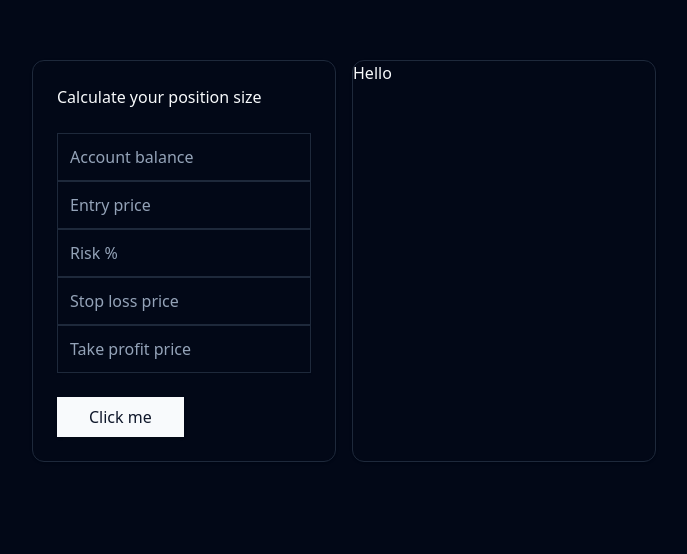
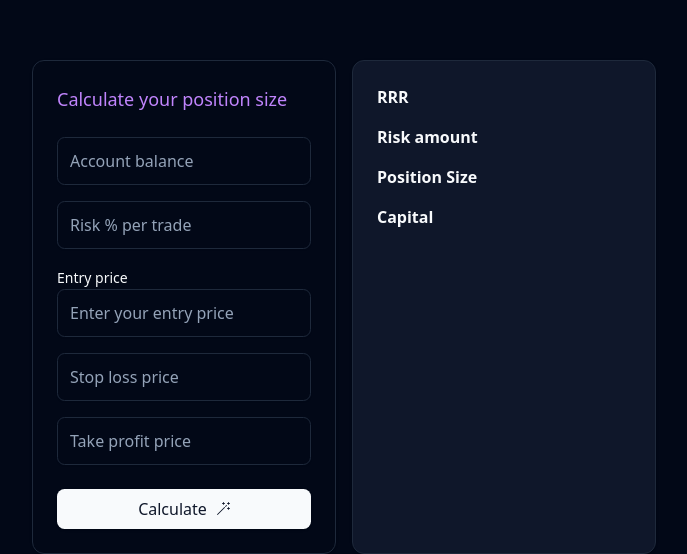
Before and after one commit to yhauxell/trading-tools, a React (Vite) app: page / in a window 1280 px wide. Shown: the part 324-878 px from the top of the page, without its empty margins (296-983 px from the left). Before the commit the page ends 800 px from the top, so only its background shows below. Built offline with nearby package versions, Linux system fonts and the light colour scheme.

Commit message:
feat: do the math for position size

```diff
--- a/src/components/PositionSize.tsx
+++ b/src/components/PositionSize.tsx
@@ -1,15 +1,17 @@
-import { FC } from "react";
-import { useForm } from "react-hook-form";
-import { yupResolver } from "@hookform/resolvers/yup";
-import * as yup from "yup";
-import { Button } from "@/components/ui/button";
-import { Input } from "@/components/ui/input";
+import { FC, useState } from 'react';
+import { useForm } from 'react-hook-form';
+import { yupResolver } from '@hookform/resolvers/yup';
+import * as yup from 'yup';
+import { Button } from '@/components/ui/button';
+import { Input } from '@/components/ui/input';
 import {
   Card,
   CardHeader,
   CardContent,
   CardFooter,
-} from "@/components/ui/card";
+} from '@/components/ui/card';
+import { MagicWandIcon } from '@radix-ui/react-icons';
+import { Label } from './ui/label';
 
 type FormData = {
   accountBalance: number;
@@ -29,6 +31,14 @@ const schema = yup
   })
   .required();
 
+interface CalculatedPositionSize {
+  distanceToStop: number;
+  riskAmount: number;
+  size: number;
+  requiredCapital: number;
+  r3: number;
+}
+
 export const PositionSize: FC = () => {
   const {
     register,
@@ -38,60 +48,115 @@ export const PositionSize: FC = () => {
     resolver: yupResolver(schema),
   });
 
-  const onSubmit = (data: FormData) => console.log(data);
+  const [positionSize, setPositionSize] =
+    useState<CalculatedPositionSize>(null);
+
+  const onSubmit = ({
+    accountBalance,
+    entryPrice,
+    riskPercentage,
+    sl,
+    tp,
+  }: FormData) => {
+    //do the math
+
+    const distanceToStop = entryPrice - sl;
+    const distanceToProfit = tp - entryPrice;
+    const r3 = ( 100/ (distanceToStop / distanceToProfit)) / 100;
+    const riskAmount = accountBalance * (riskPercentage / 100);
+    const size = riskAmount / distanceToStop;
+    const requiredCapital = entryPrice * size;
+
+    setPositionSize({
+      distanceToStop,
+      riskAmount,
+      size,
+      requiredCapital,
+      r3,
+    });
+  };
 
   return (
     <div className="mx-auto w-1/2 mt-96 grid grid-cols-2 grid-flow-row gap-4">
       <Card>
-        <CardHeader>Calculate your position size</CardHeader>
+        <CardHeader className='text-lg text-purple-400'>Calculate your position size</CardHeader>
         <form onSubmit={handleSubmit(onSubmit)}>
           <CardContent>
+            <div className="mb-4">
               <Input
                 placeholder="Account balance"
                 type="text"
-              {...register("accountBalance", { required: true })}
+                {...register('accountBalance', { required: true })}
                 aria-invalid={!!errors.accountBalance}
               />
               {errors.accountBalance && (
                 <p className="input-error">Account balance is required</p>
               )}
+            </div>
+            <div className="mb-4">
               <Input
-              placeholder="Entry price"
+                placeholder="Risk % per trade"
                 type="text"
-              {...register("entryPrice")}
+                {...register('riskPercentage')}
+                aria-invalid={!!errors.entryPrice}
+              />
+            </div>
+            <div className="mb-4">
+              <Label htmlFor="entryPrice">Entry price</Label>
+              <Input
+              id="entryPrice"
+                placeholder="Enter your entry price"
+                type="text"
+                {...register('entryPrice')}
                 aria-invalid={!!errors.entryPrice}
               />
               {errors.entryPrice && (
                 <p className="input-error">Entry price required</p>
               )}
-            <Input
-              placeholder="Risk %"
-              type="text"
-              {...register("riskPercentage")}
-              aria-invalid={!!errors.entryPrice}
-            />
+            </div>
+            <div className="mb-4">
               <Input
                 placeholder="Stop loss price"
                 type="text"
-              {...register("sl")}
+                {...register('sl')}
                 aria-invalid={!!errors.entryPrice}
               />
-
+            </div>
+            <div>
               <Input
                 placeholder="Take profit price"
                 type="text"
-              {...register("tp")}
+                {...register('tp')}
                 aria-invalid={!!errors.entryPrice}
               />
+            </div>
           </CardContent>
           <CardFooter>
-            <Button variant="default" size="lg">
-              Click me
+            <Button variant="default" size="lg" className='flex-1'>
+              Calculate
+              <MagicWandIcon className="ml-2" />
             </Button>
           </CardFooter>
         </form>
       </Card>
-      <Card>Hello</Card>
+      <Card className='p-6 bg-slate-900'>
+        <div className="flex justify-between mb-4">
+          <span className="mr-4 font-bold">RRR</span>
+          {positionSize?.r3 && `1:${positionSize?.r3}`}
+        </div>
+        <div className="flex justify-between mb-4">
+          <span className="mr-4 font-bold">Risk amount</span>
+          {positionSize?.riskAmount}
+        </div>
+        <div className="flex justify-between mb-4">
+          <span className="mr-4 font-bold">Position Size</span>
+          {positionSize?.size}
+        </div>
+        <div className="flex justify-between mb-4">
+          <span className="mr-4 font-bold">Capital</span>
+          {positionSize?.requiredCapital}
+        </div>
+      </Card>
     </div>
   );
 };
--- a/src/index.css
+++ b/src/index.css
@@ -26,7 +26,7 @@
       --input: 214.3 31.8% 91.4%;
       --ring: 222.2 84% 4.9%;
     */
-    --radius: 0;
+    --radius: 0.6em;
 
     --background: 222.2 84% 4.9%;
     --foreground: 210 40% 98%;
```
Lines whose indentation alone changed are shown as unchanged.
